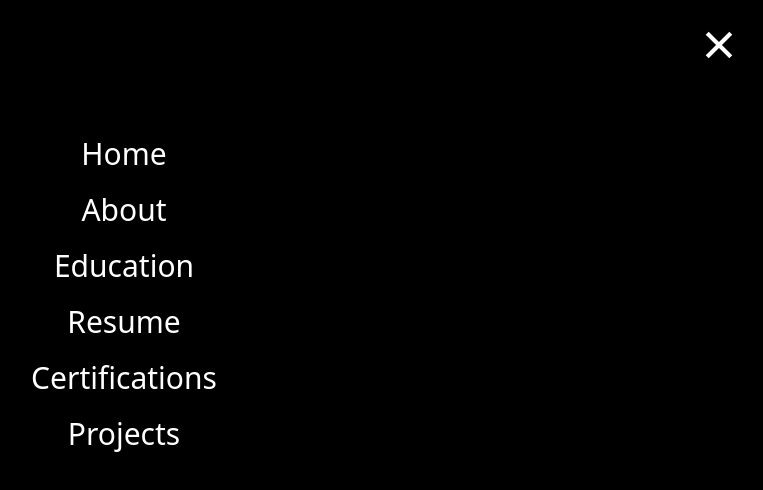
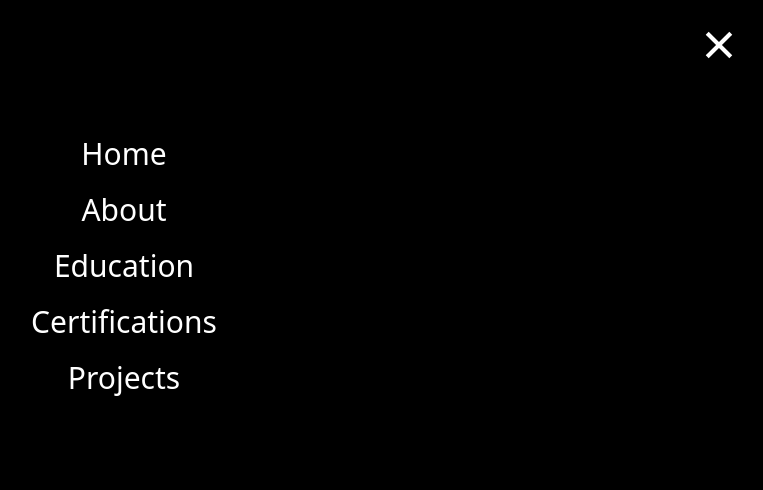
Before and after one commit to mohit01717/Portfolio, a React (Vite) app: page / in a window 1280 px wide. Both pictures are taken after a click on the icon 1245 px from the left and 28 px from the top of the page. Shown: the top 490 px of the page, without its empty margins (516-1279 px from the left). Built offline with nearby package versions, Linux system fonts and the light colour scheme.

Commit message:
nav2 updated

```diff
--- a/src/components/Nav2.jsx
+++ b/src/components/Nav2.jsx
@@ -60,14 +60,7 @@ const Nav2 = ({ setclick }) => {
         >
           Education
         </div>
-        <div
-          className="text-3xl cursor-pointer hover:text-4xl hover:transition-transform hover:text-gray-500"
-          onClick={() =>
-            education.current?.scrollIntoView({ behavior: "smooth" })
-          }
-        >
-          Resume
-        </div>
+
         <div
           className="text-3xl cursor-pointer hover:text-4xl hover:transition-transform hover:text-gray-500"
           onClick={() =>
```
